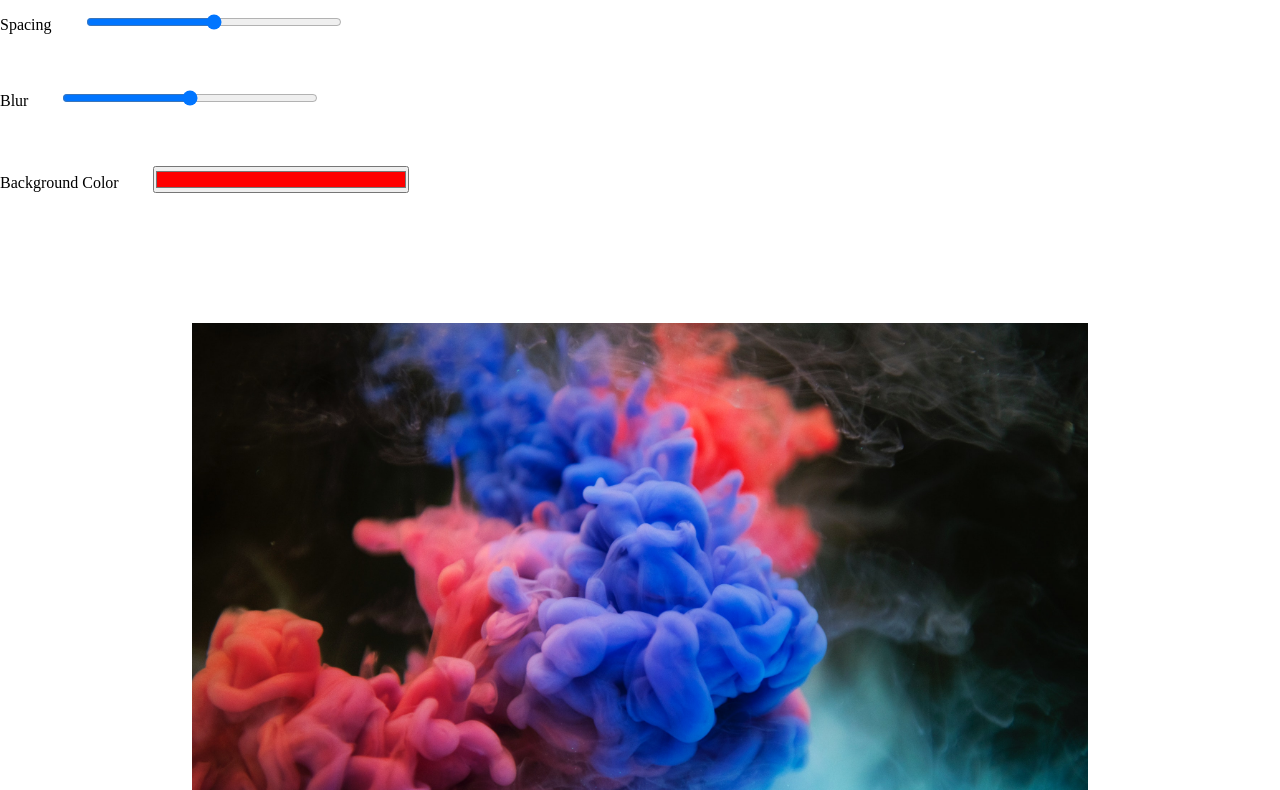
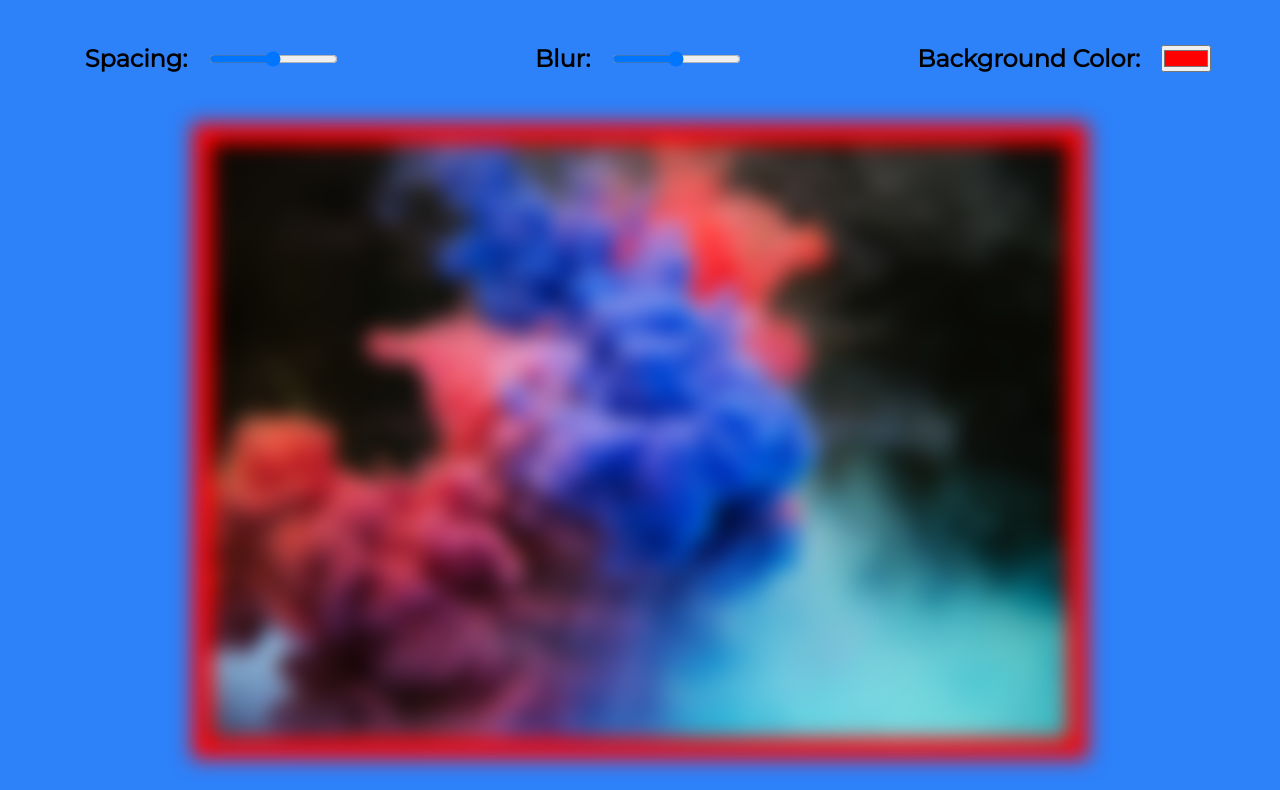
Before and after one commit to CptGeo/javascript30-3, a plain HTML site: page index.html in a window 1280 px wide. Shown: the part 74-864 px from the top of the page. Drawn offline with Linux system fonts and the light colour scheme.

Commit message:
Added some javascript

```diff
--- a/index.html
+++ b/index.html
@@ -8,17 +8,16 @@
 </head>
 <body>
 	<h1>Update CSS Variables using <span class="clr">JS</span></h1>
-	<div>
-		<span class="in-text">Spacing</span>
+	<div class="input-box">
+		Spacing:
 		<input type="range" min="0" max="300" name="range" data-units="px">
 	</div>
-	<div>
-		<span class="in-text">Blur</span>
+	<div class="input-box">
+		Blur:
 		<input type="range" min="0" max="30" name="blur" data-units="px">
-
 	</div>
-	<div>
-		<span class="in-text">Background Color</span>
+	<div class="input-box">
+		Background Color:
 		<input type="color" name="bg-color" value="#ff0000">
 	</div>
 
--- a/script.js
+++ b/script.js
@@ -0,0 +1,20 @@
+const inputs = document.querySelectorAll('input');
+var clicked=false;
+
+function updateImage(e){
+	if (clicked === true){
+	//	console.log(e);
+		console.log(e);
+	}
+}
+inputs.forEach(input=>{
+	input.addEventListener('mousedown',function(){
+	clicked=true;
+	})
+	input.addEventListener('mouseup',function(){
+	clicked=false;
+	})
+	input.addEventListener('change',updateImage);
+	input.addEventListener('mousemove',updateImage);
+	input.addEventListener('click',updateImage)
+})
--- a/style.css
+++ b/style.css
@@ -1,26 +1,45 @@
 :root{
 	--min-size:400px;
-
+	--color:#FF0000;
+	--spacing:20px;
+	--blur:10px;
 }
-
 *{
 	box-sizing: border-box;
 	margin:0;
 	padding:0;
+	font-family: 'Montserrat',sans-serif;
+}
+.input-box{
+	font-size:1.5em;
+	font-weight: 600;
+}
+html{
+	background-color:rgb(45,129,249);
 }
 h1{
 	font-size: 3em;
-	font-family:'Montserrat', sans-serif;
 	text-align: center;
 }
 input{
-	margin:30px;
-	width:20%;
+	margin-left:15px;
 }
-
 img{
 	min-width:var(--min-size);
 	width:70%;
-	margin:100px auto;
+	margin:50px auto;
 	display:block;
+	background-color:var(--color);
+	padding:var(--spacing);
+	filter:blur(var(--blur));
+
 }
+.input-box{
+	text-align: center;
+	margin-top:60px;
+	display:inline-block;
+	width:33%;
+}
+.clr{
+	color:var(--color);
+}
```
